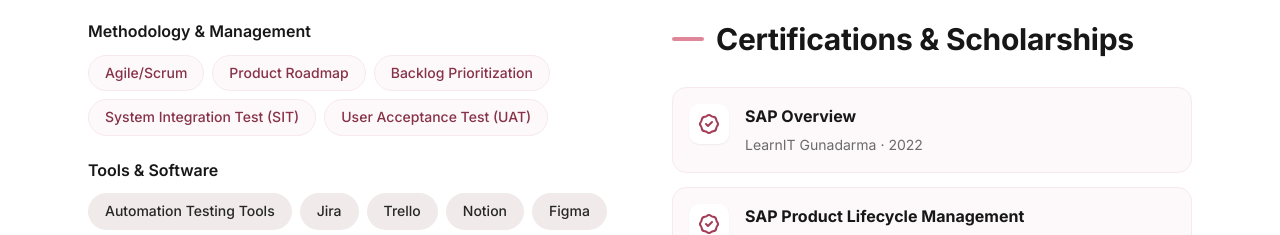
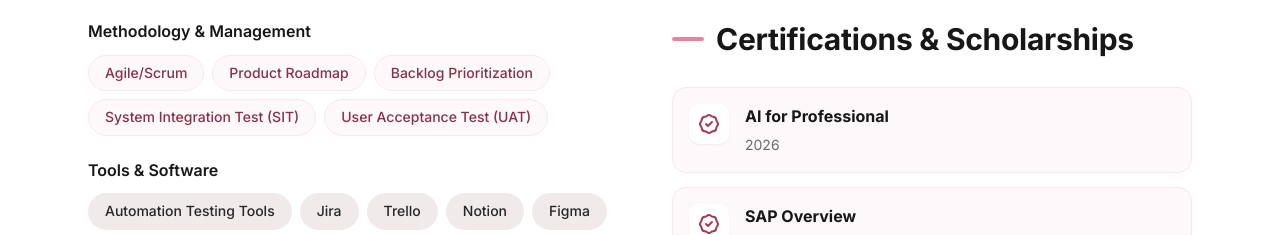
Before and after one commit to dhianita2404/dhianita2404.github.io, a plain HTML site: page index.html in a window 1280 px wide. Shown: the part 1347-1582 px from the top of the page. Drawn offline with Linux system fonts and the light colour scheme.

Commit message:
Add AI for Professional certification (2026)
Co-Authored-By: Claude Opus 5.5 <noreply@anthropic.com>

```diff
--- a/index.html
+++ b/index.html
@@ -84,6 +84,10 @@
           <div>
             <h2 class="title-bar">Certifications &amp; Scholarships</h2>
             <ul class="certs">
+              <li>
+                <span class="icon"><svg fill="none" stroke="currentColor" viewBox="0 0 24 24" aria-hidden="true"><path stroke-linecap="round" stroke-linejoin="round" stroke-width="2" d="M9 12l2 2 4-4M7.835 4.697a3.42 3.42 0 001.946-.806 3.42 3.42 0 014.438 0 3.42 3.42 0 001.946.806 3.42 3.42 0 013.138 3.138 3.42 3.42 0 00.806 1.946 3.42 3.42 0 010 4.438 3.42 3.42 0 00-.806 1.946 3.42 3.42 0 01-3.138 3.138 3.42 3.42 0 00-1.946.806 3.42 3.42 0 01-4.438 0 3.42 3.42 0 00-1.946-.806 3.42 3.42 0 01-3.138-3.138 3.42 3.42 0 00-.806-1.946 3.42 3.42 0 010-4.438 3.42 3.42 0 00.806-1.946 3.42 3.42 0 013.138-3.138z"/></svg></span>
+                <div><h3>AI for Professional</h3><p>2026</p></div>
+              </li>
               <li>
                 <span class="icon"><svg fill="none" stroke="currentColor" viewBox="0 0 24 24" aria-hidden="true"><path stroke-linecap="round" stroke-linejoin="round" stroke-width="2" d="M9 12l2 2 4-4M7.835 4.697a3.42 3.42 0 001.946-.806 3.42 3.42 0 014.438 0 3.42 3.42 0 001.946.806 3.42 3.42 0 013.138 3.138 3.42 3.42 0 00.806 1.946 3.42 3.42 0 010 4.438 3.42 3.42 0 00-.806 1.946 3.42 3.42 0 01-3.138 3.138 3.42 3.42 0 00-1.946.806 3.42 3.42 0 01-4.438 0 3.42 3.42 0 00-1.946-.806 3.42 3.42 0 01-3.138-3.138 3.42 3.42 0 00-.806-1.946 3.42 3.42 0 010-4.438 3.42 3.42 0 00.806-1.946 3.42 3.42 0 013.138-3.138z"/></svg></span>
                 <div><h3>SAP Overview</h3><p>LearnIT Gunadarma · 2022</p></div>
```
Also changed, not shown: 2 other files.
